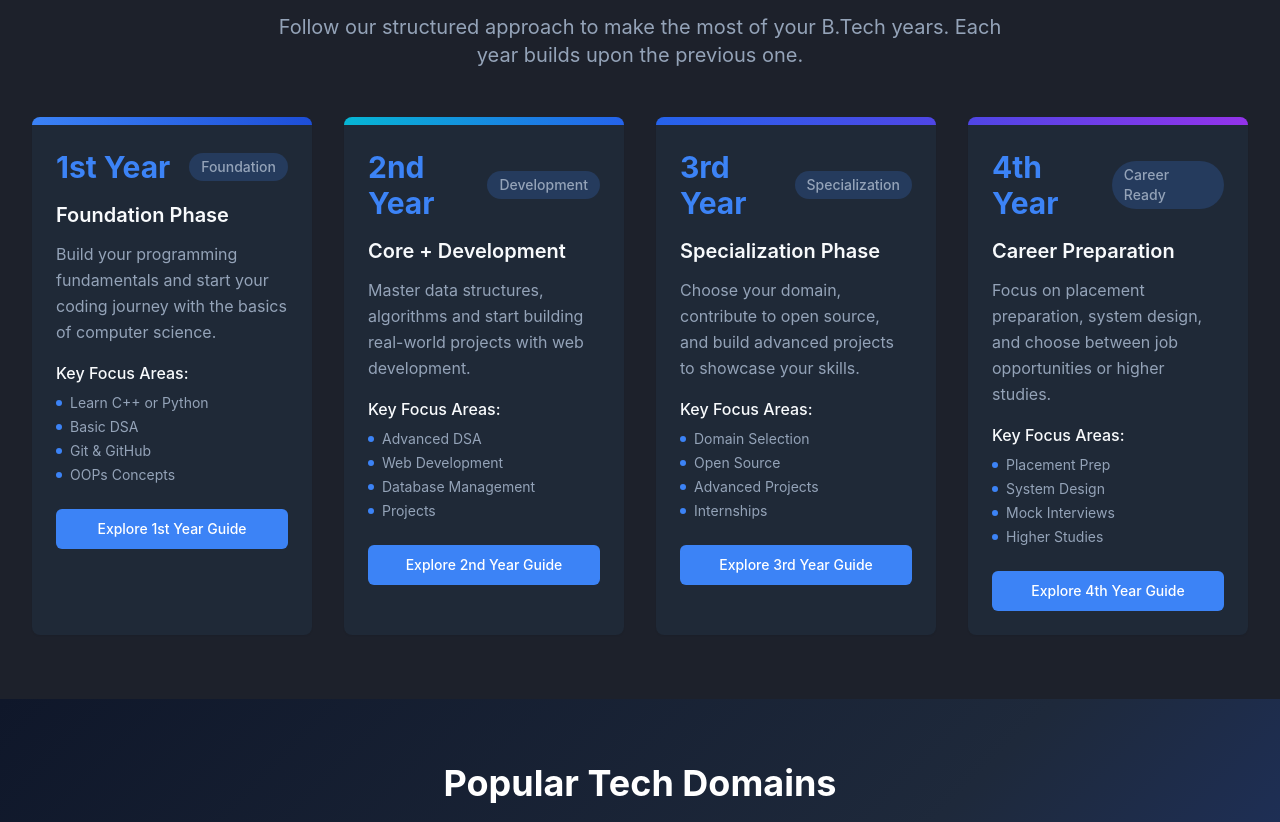
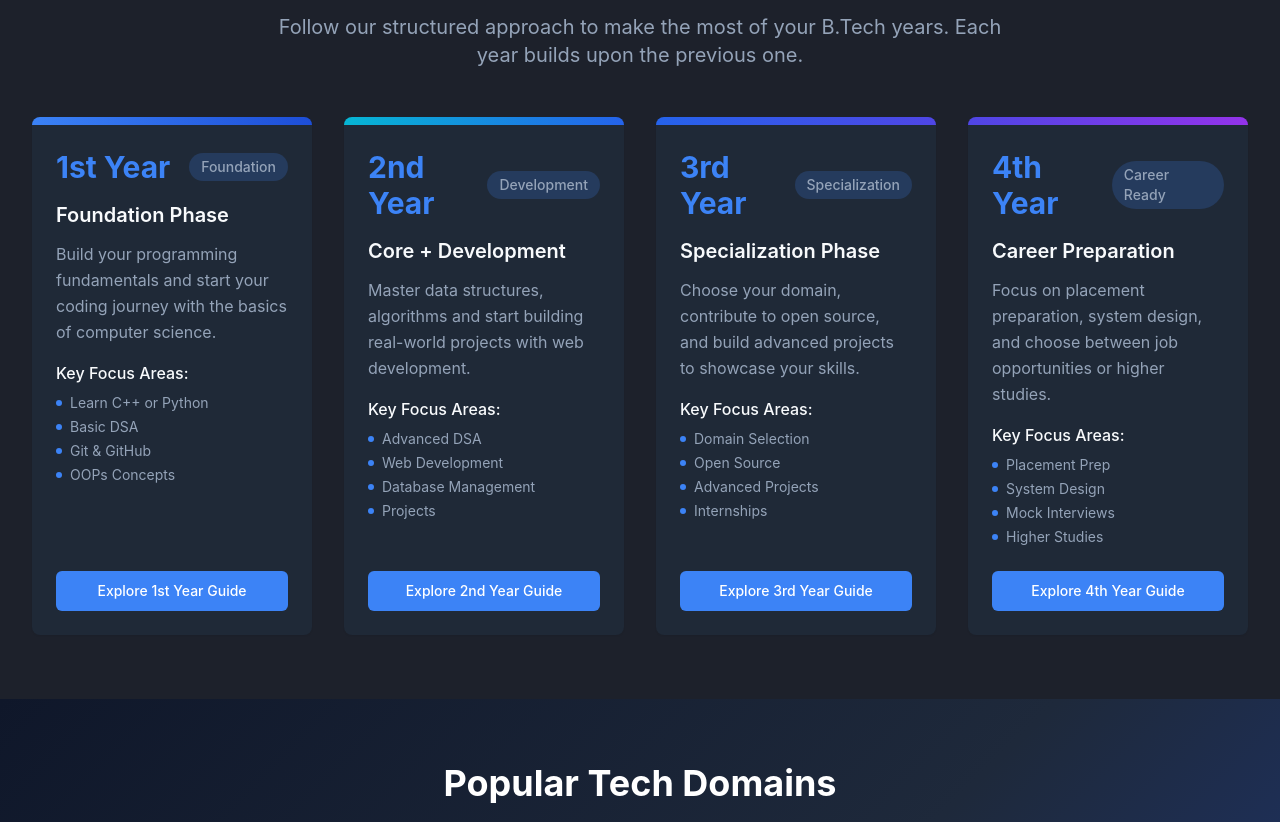
Before and after one commit to sumitmishra07/college-tech-horizon, a React (Vite) app: page / in a window 1280 px wide. Shown: the part 648-1470 px from the top of the page. Built offline with nearby package versions, Linux system fonts and the light colour scheme.

Commit message:
Fix: Align year guides in a straight line
Ensured the 1st, 2nd, 3rd, and 4th year guides are aligned correctly on the homepage.

```diff
--- a/src/components/YearCard.tsx
+++ b/src/components/YearCard.tsx
@@ -15,9 +15,9 @@ interface YearCardProps {
 
 const YearCard = ({ year, title, description, phase, highlights, path, gradient }: YearCardProps) => {
   return (
-    <Card className="group hover:shadow-xl transition-all duration-300 transform hover:-translate-y-2 border-0 overflow-hidden bg-background">
+    <Card className="group hover:shadow-xl transition-all duration-300 transform hover:-translate-y-2 border-0 overflow-hidden bg-background h-full flex flex-col">
       <div className={`h-2 ${gradient}`}></div>
-      <CardContent className="p-6">
+      <CardContent className="p-6 flex-1 flex flex-col">
         <div className="flex items-center justify-between mb-4">
           <div className="text-3xl font-bold text-primary">{year}</div>
           <div className="text-sm font-medium text-muted-foreground bg-accent/20 px-3 py-1 rounded-full">
@@ -28,7 +28,7 @@ const YearCard = ({ year, title, description, phase, highlights, path, gradient
         <h3 className="text-xl font-semibold mb-3 text-foreground">{title}</h3>
         <p className="text-muted-foreground mb-4 leading-relaxed">{description}</p>
 
-        <div className="mb-6">
+        <div className="mb-6 flex-1">
           <h4 className="font-medium text-foreground mb-2">Key Focus Areas:</h4>
           <ul className="space-y-1">
             {highlights.map((highlight, index) => (
@@ -40,7 +40,7 @@ const YearCard = ({ year, title, description, phase, highlights, path, gradient
           </ul>
         </div>
 
-        <Link to={path}>
+        <Link to={path} className="mt-auto">
           <Button className="w-full bg-primary hover:bg-primary/90 text-white">
             Explore {year} Guide
           </Button>
```
